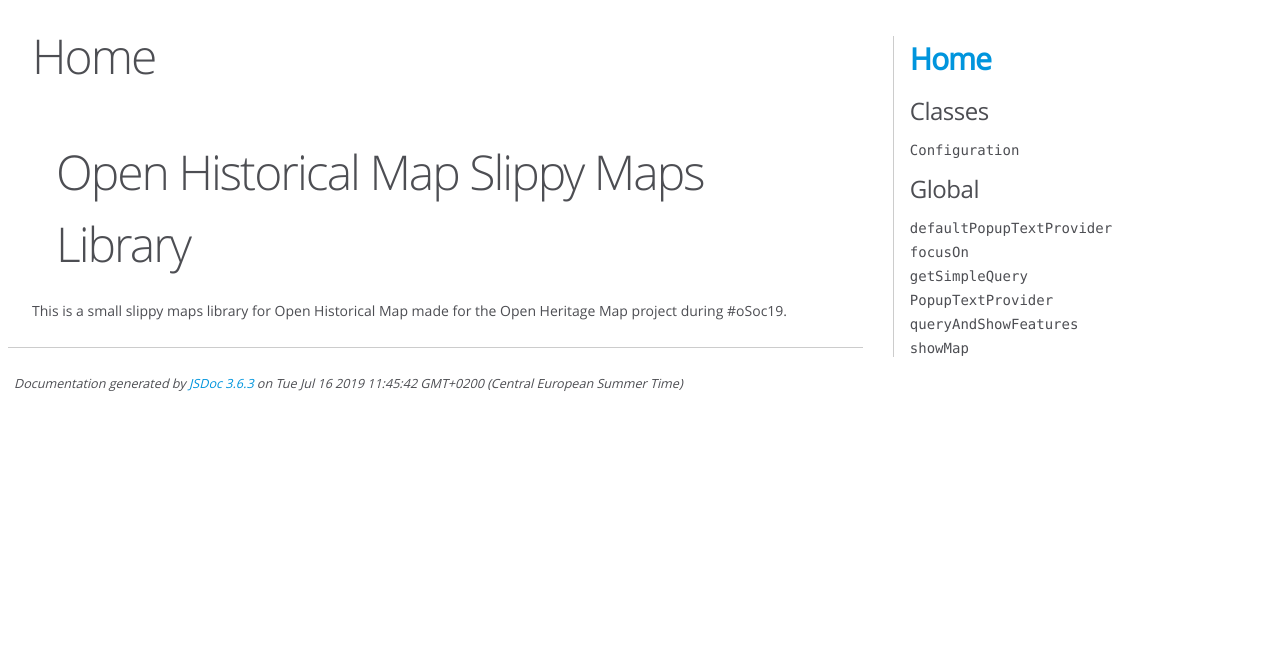
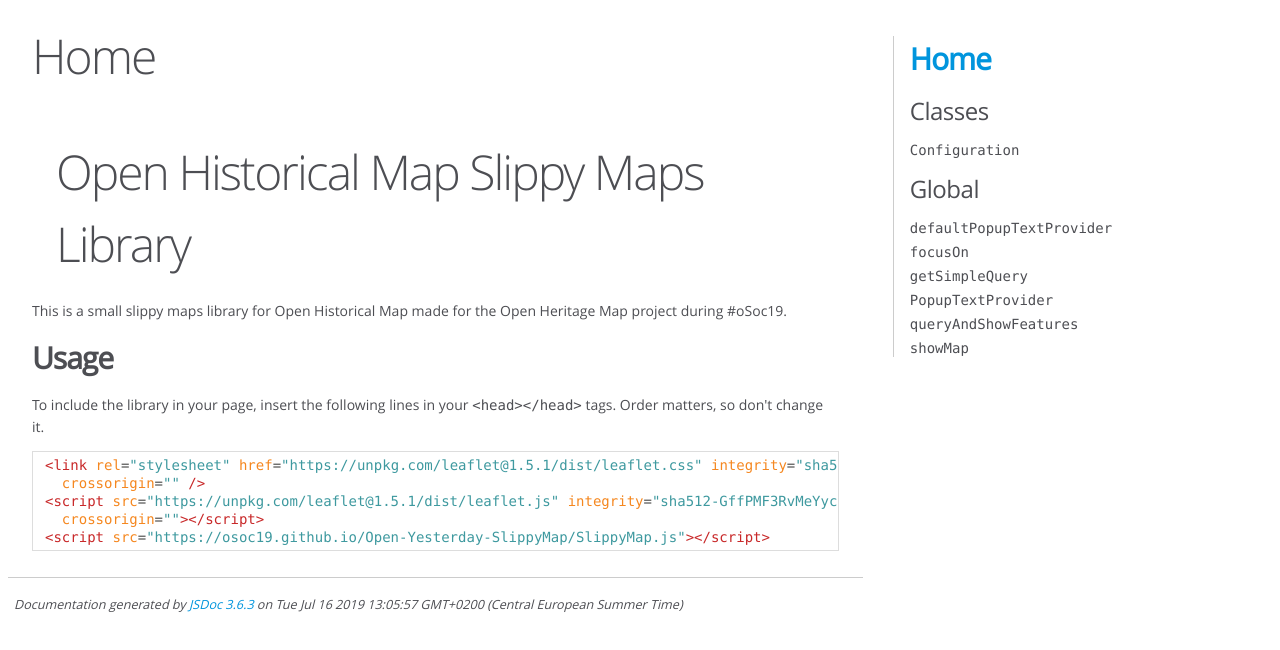
Before and after one commit to oSoc19/Open-Yesterday-SlippyMap, a plain HTML site: page docs/web/index.html in a window 1280 px wide. Drawn offline with Linux system fonts and the light colour scheme.

Commit message:
Adding usage instructions in the docs

```diff
--- a/docs/web/index.html
+++ b/docs/web/index.html
@@ -44,7 +44,16 @@
 
     <section>
         <article><h1>Open Historical Map Slippy Maps Library</h1>
-<p>This is a small slippy maps library for Open Historical Map made for the Open Heritage Map project during #oSoc19.</p></article>
+<p>This is a small slippy maps library for Open Historical Map made for the Open Heritage Map project during #oSoc19.</p>
+<h2>Usage</h2>
+<p>To include the library in your page, insert the following lines in your <code>&lt;head&gt;&lt;/head&gt;</code> tags.
+Order matters, so don't change it.</p>
+<pre class="prettyprint source"><code>&lt;link rel=&quot;stylesheet&quot; href=&quot;https://unpkg.com/leaflet@1.5.1/dist/leaflet.css&quot; integrity=&quot;sha512-xwE/Az9zrjBIphAcBb3F6JVqxf46+CDLwfLMHloNu6KEQCAWi6HcDUbeOfBIptF7tcCzusKFjFw2yuvEpDL9wQ==&quot;
+  crossorigin=&quot;&quot; />
+&lt;script src=&quot;https://unpkg.com/leaflet@1.5.1/dist/leaflet.js&quot; integrity=&quot;sha512-GffPMF3RvMeYyc1LWMHtK8EbPv0iNZ8/oTtHPx9/cc2ILxQ+u905qIwdpULaqDkyBKgOaB57QTMg7ztg8Jm2Og==&quot;
+  crossorigin=&quot;&quot;>&lt;/script>
+&lt;script src=&quot;https://osoc19.github.io/Open-Yesterday-SlippyMap/SlippyMap.js&quot;>&lt;/script>
+</code></pre></article>
     </section>
 
 
@@ -61,7 +70,7 @@
 <br class="clear">
 
 <footer>
-    Documentation generated by <a href="https://github.com/jsdoc/jsdoc">JSDoc 3.6.3</a> on Tue Jul 16 2019 11:45:42 GMT+0200 (Central European Summer Time)
+    Documentation generated by <a href="https://github.com/jsdoc/jsdoc">JSDoc 3.6.3</a> on Tue Jul 16 2019 13:05:57 GMT+0200 (Central European Summer Time)
 </footer>
 
 <script> prettyPrint(); </script>
```
Also changed, not shown: docs/web/Configuration.html (+1 -1 lines), docs/web/SlippyMap.js.html (+1 -1 lines), docs/web/global.html (+1 -1 lines), 1 other file.
